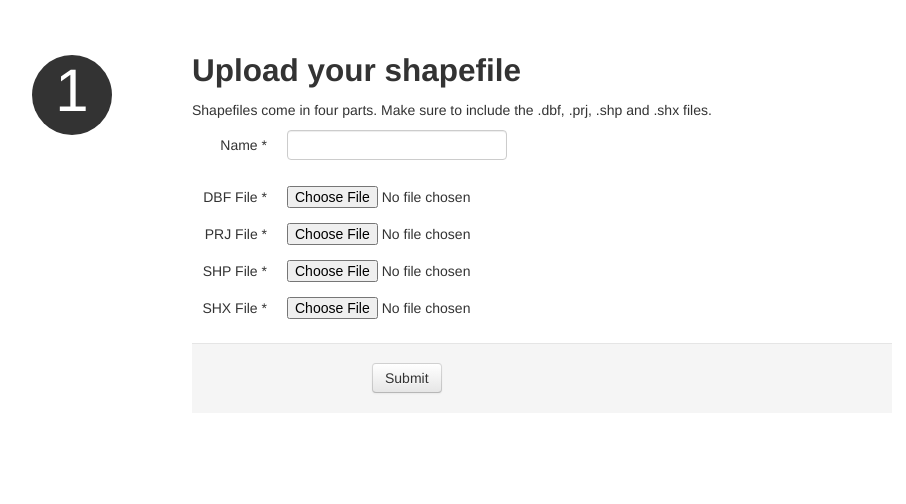
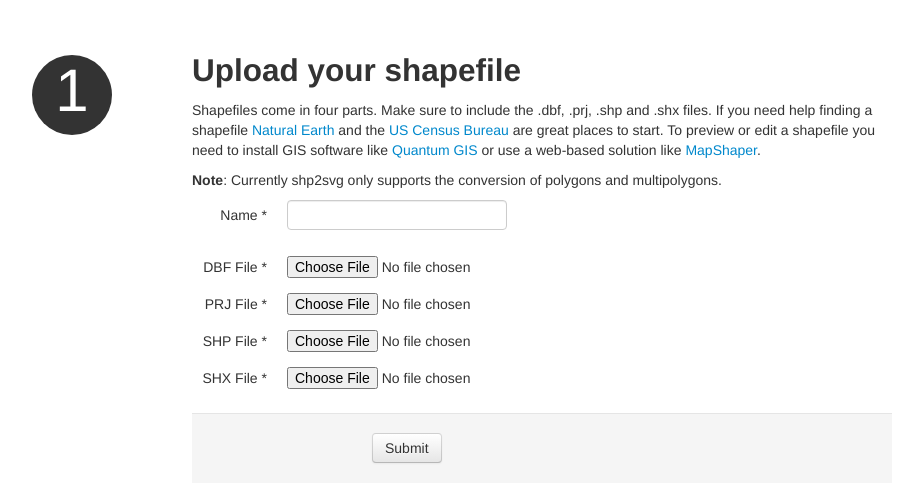
Before and after one commit to datadesk/django-shp2svg, a Django app: page / in a window 1280 px wide. Shown: the part 168-672 px from the top of the page, without its empty margins (138-1044 px from the left). Run offline with Django 3.2, Linux system fonts and the light colour scheme; data that the repository does not hold is empty; parts of the project's set-up code (start-up, migrations or seed data) failed here and were passed over; some libraries are stand-ins or nearby versions.

Commit message:
added a few fields to ShapefileContainer for source and is_permanent

```diff
--- a/shp2svg/models.py
+++ b/shp2svg/models.py
@@ -24,6 +24,8 @@ class ShapefileContainer(models.Model):
     a Dict of SVG paths with the same projection.
     """
     name = models.CharField(max_length=500)
+    source = models.CharField(max_length=500)
+    is_permanent = models.BooleanField(default=False)
     slug = models.CharField(max_length=500, unique=True)
     dbf = models.FileField(upload_to=get_dbf_path)
     prj = models.FileField(upload_to=get_prj_path)
--- a/templates/index.html
+++ b/templates/index.html
@@ -64,14 +64,14 @@
         <h2>Choose a shapefile from the database</h2>
         <div class="row">
         {% for i in shapefiles %}
-            <div class="span2">
+            <div class="span2 well well-small">
                 <a href="{{ i.get_absolute_url }}">
                     {{ i.name }}
                 </a>
             </div>
         {% endfor %}
         </div>
-        <h3 style="margin-top:50px">Or, upload your own...</h3>
+        <h3 style="margin-top:50px">Or, upload your own:</h3>
     </section>
     {% endif %}
     <section id="step_1">
@@ -85,7 +85,9 @@
                 <form class="form-horizontal" action="/upload_shape/" method="POST" id="files" >
                     {% csrf_token %}
 
-                    <p>Shapefiles come in four parts. Make sure to include the .dbf, .prj, .shp and .shx files.</p>
+                    <p>Shapefiles come in four parts. Make sure to include the .dbf, .prj, .shp and .shx files. If you need help finding a shapefile <a href="http://www.naturalearthdata.com/">Natural Earth</a> and the <a href="http://www.census.gov/geo/maps-data/data/tiger.html">US Census Bureau</a> are great places to start. To preview or edit a shapefile you need to install GIS software like <a href="http://www.qgis.org/">Quantum GIS</a> or use a web-based solution like <a href="http://mapshaper.com/test/MapShaper.swf">MapShaper</a>.</p>
+
+                    <p><b>Note</b>: Currently shp2svg only supports the conversion of polygons and multipolygons.</p>
 
                     <div class="control-group">
                         <label class="control-label" for="name">Name &#42;</label>
@@ -141,7 +143,7 @@
                         <input type="hidden" id="slug" name="slug" value="" />
                     </div>
 
-                    <p>First, choose which attribute field you want to use to name your paths.</p>
+                    <p>First, choose which attribute field you want to use to name your paths. Then, choose a size and projection for the output. If you need more information about shapefiles, <a href="http://en.wikipedia.org/wiki/Shapefile">Wikipedia has a great entry</a> you should check out. For help choosing an appropriate SRID you can start at <a href="http://spatialreference.org/">spatialreference.org</a> or the <a href="http://en.wikipedia.org/wiki/Map_projections">Wikipedia entry on map projections</a>.</p>
 
                     <div class="control-group">
                         <label class="control-label" for="max_size">Key <i class="icon-question-sign" data-placement="right" data-trigger="hover" data-original-title="Key" data-content="Each of the shapes needs a unique key for the output. Choose one attribute from the shapefile to key each shape (like a FIPS code) -- and make sure it's unique for every feature."></i></label>
@@ -201,7 +203,7 @@
                 <div class="step">3</div>
             </div>
             <div class="span9">
-                <h2>Preview your shapes</h2>
+                <h2>Preview your SVG</h2>
                 <div id="svg"></div>
             </div>
         </div>
```
